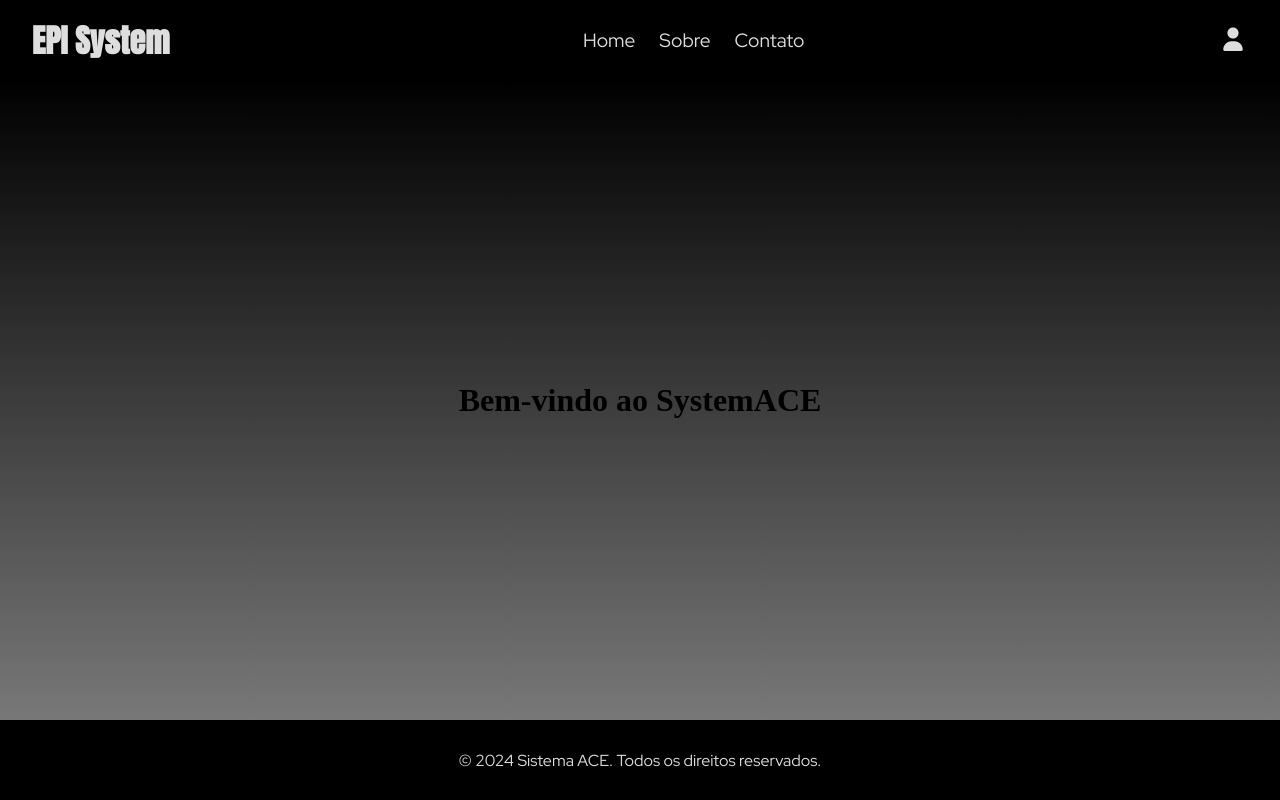
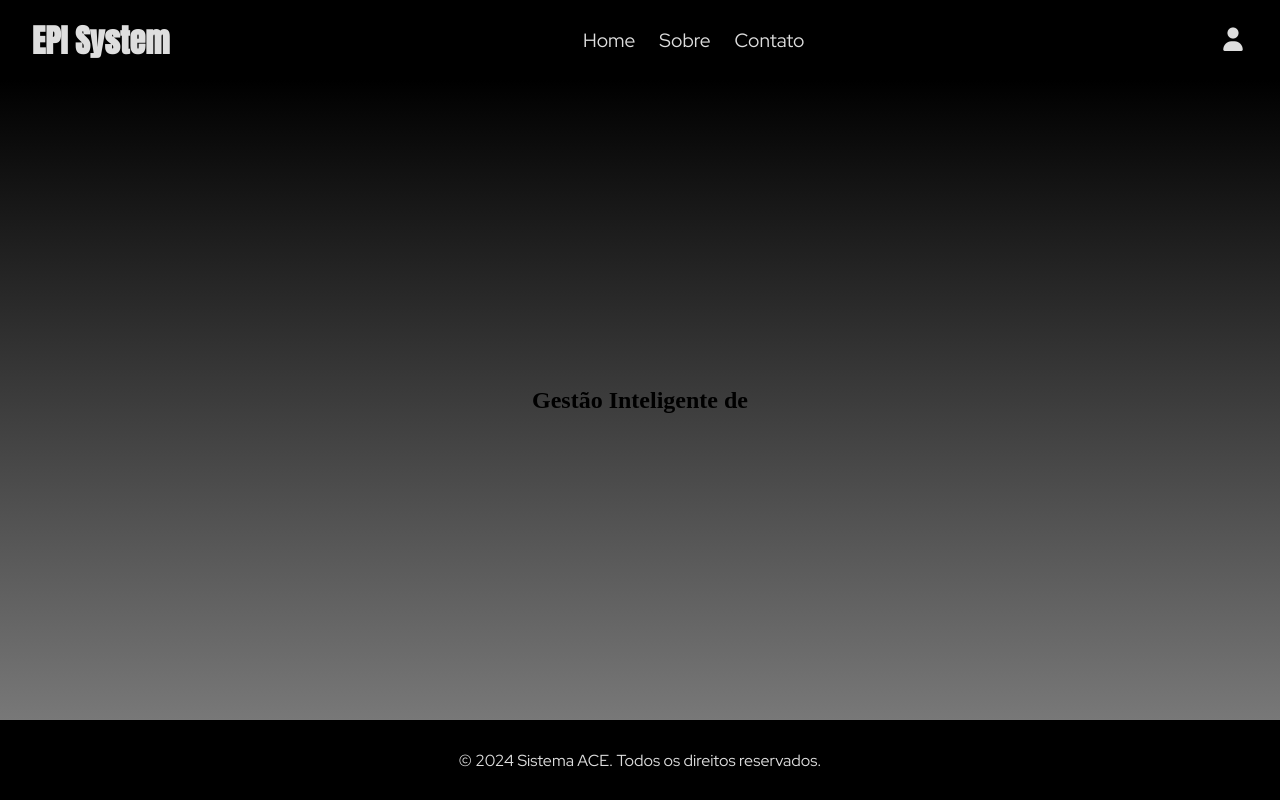
Before and after one commit to turco-vic/EPISystem, a Vue app: page / in a window 1280 px wide. Built offline with nearby package versions, Linux system fonts and the light colour scheme; a web font is replaced by a local one.

Commit message:
Use local SVG favicon and update Home header

```diff
--- a/index.html
+++ b/index.html
@@ -3,7 +3,7 @@
 
 <head>
   <meta charset="UTF-8" />
-  <link rel="icon" type="image/svg+xml" href="/vite.svg" />
+  <link rel="icon" type="image/svg+xml" href="/src/assets/episystemicon.svg" />
   <meta name="viewport" content="width=device-width, initial-scale=1.0" />
   <title>EPISystem</title>
   <style>
--- a/src/views/Home.vue
+++ b/src/views/Home.vue
@@ -3,7 +3,9 @@
     <div class="container">
     <Header title="Home" />
     <main class="main">
-        <h1 class="title">Bem-vindo ao SystemACE</h1>
+        <section class= "content">
+            <h1>Gestão Inteligente de</h1>
+        </section>
     </main>
     <Footer />
     </div>
```
Also changed, not shown: src/assets/episystemicon.svg (added).
